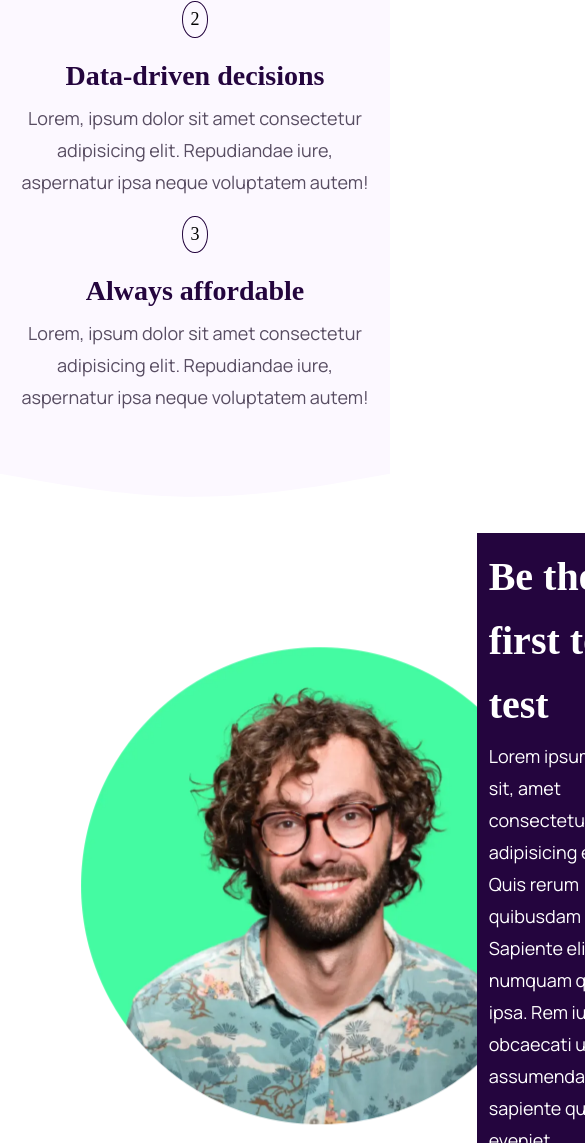
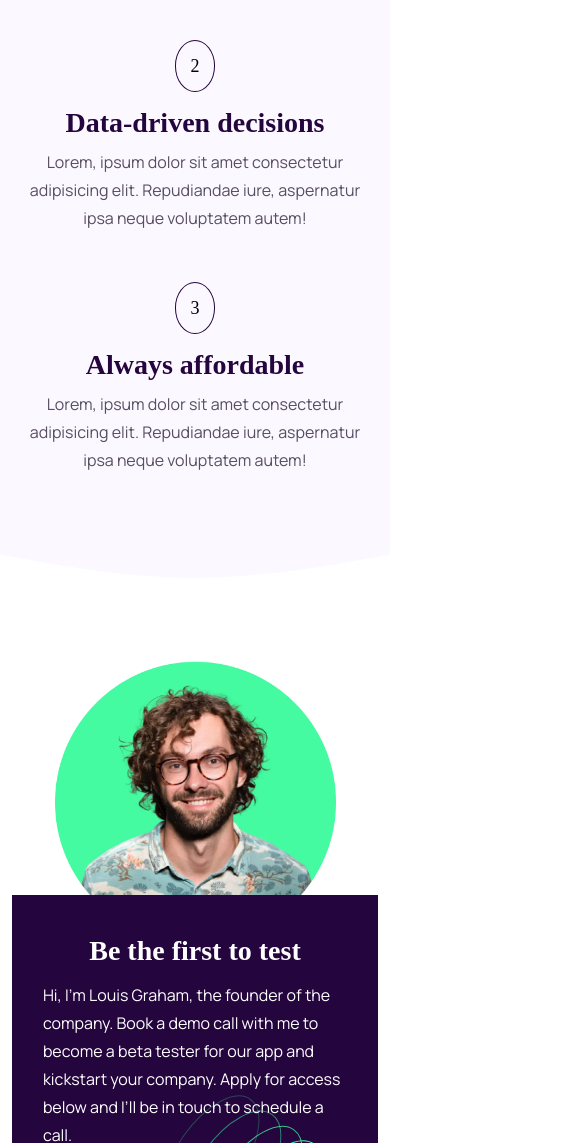
Before and after one commit to JoniShiro/workit-landing-page, a website built with Parcel: page src/index.html in a window 390 px wide. Shown: the part 857-2000 px from the top of the page, 585 px wide, since content can reach past the window. Built offline with nearby package versions, Linux system fonts and the light colour scheme.

Commit message:
add media queries and pseudo elements

```diff
--- a/src/assets/scss/layout/_footer.scss
+++ b/src/assets/scss/layout/_footer.scss
@@ -19,4 +19,13 @@
     justify-content: space-evenly;
     list-style: none;
 }
+@media screen and (max-width: 550px) {
+    .footer {
+        gap: 50px;
+    }
+    .footer-list {
+        width: 50%;
+        justify-content: space-between;
+    }
+}
 /* End Footer */
--- a/src/assets/scss/layout/_section.scss
+++ b/src/assets/scss/layout/_section.scss
@@ -13,14 +13,14 @@
 .features-section {
     flex-basis: 30.33%;
     text-align: center;
-    margin-inline: 3%;
+    margin: 5% 3%;
 
     &::before {
         counter-increment: section;
         content: counter(section);
         border: 1px solid var(--clr-neutral-900);
         border-radius: 50%;
-        padding: 2%;
+        padding: 4%;
     }
 }
 .features-section > * {
@@ -61,8 +61,12 @@
         flex-direction: column;
     }
     .feature-title {
-        font-size: 28px;
-        line-height: 36px;
+        font-size: var(--fs-32);
+        line-height: var(--line-height-36);
+    }
+    .feature-text {
+        font-size: var(--fs-16);
+        line-height: var(--line-height-28);
     }
 }
 /* End Features */
@@ -72,6 +76,17 @@
     align-items: center;
     justify-content: flex-start;
     padding: 15% 0 5% 0;
+    position: relative;
+
+    &::after {
+        content: "";
+        position: absolute;
+        inset: 0;
+        background-image: url("../../assets/images/bg-pattern-3.svg");
+        background-position: 85% 103%;
+        background-repeat: no-repeat;
+        z-index: 100;
+    }
 }
 .profile-section {
     display: flex;
@@ -79,8 +94,9 @@
     flex-direction: column;
     flex-basis: 730px;
     padding: 3%;
+    background-color: var(--clr-neutral-900);
     z-index: 20;
-    background-color: var(--clr-neutral-900);
+
 }
 .profile-img {
     max-width: 477px;
@@ -88,7 +104,7 @@
     z-index: 1;
     transform: translate(17%, -10%);
 }
-h2 {
+.profile-title {
     padding-bottom: 2%;
     font-family: var(--ff-primary);
     font-style: normal;
@@ -121,4 +137,30 @@ h2 {
     letter-spacing: -0.18px;
     color: var(--clr-neutral-900);
 }
+
+@media screen and (max-width: 550px) {
+    .profile {
+        flex-direction: column;
+    }
+    .profile-section {
+        margin-inline: 3%;
+        flex-basis: 343px;
+        justify-content: center;
+        align-items: center;
+        padding: 8%;
+    }
+    .profile-img {
+        width: 281px;
+        height: 281px;
+        transform: translate(0, 17%);
+    }
+    .profile-title {
+        font-size: var(--fs-32);
+        line-height: var(--line-height-48);
+    }
+    .profile-text {
+        font-size: var(--fs-16);
+        line-height: var(--line-height-28);
+    }
+}
 /* End Profile */
--- a/src/assets/scss/layout/main.scss
+++ b/src/assets/scss/layout/main.scss
@@ -11,6 +11,23 @@
     background-color: var(--clr-neutral-900);
     padding: 90px 0 250px 0;
     position: relative;
+
+    &::before {
+        content: "";
+        position: absolute;
+        inset: 0;
+        background-image: url("../../assets/images/bg-pattern-1.svg");
+        background-repeat: no-repeat;
+        background-position: -120px 60px;
+    }
+    &::after {
+        content: "";
+            position: absolute;
+            inset: 0;
+            background-image: url("../../assets/images/bg-pattern-2.svg");
+            background-repeat: no-repeat;
+            background-position: 104.5% 62%;
+    }
 }
 .main-title {
     max-width: 40%;
--- a/src/index.html
+++ b/src/index.html
@@ -51,8 +51,9 @@
   <section class="profile">
     <img class="profile-img" src="./assets/images/image-founder.webp" alt="CEO profile pic">
     <section class="profile-section">
-      <h2>Be the first to test</h2>
-      <p class="profile-text">Lorem ipsum dolor sit, amet consectetur adipisicing elit. Quis rerum quibusdam saepe. Sapiente eligendi numquam quae ipsa. Rem iusto obcaecati ut assumenda sapiente quam eveniet laboriosam? Laboriosam veniam placeat beatae.</p>
+      <h2 class="profile-title">Be the first to test</h2>
+      <p class="profile-text">Hi, I'm Louis Graham, the founder of the company. Book a demo call with me to become a beta tester for our app and
+      kickstart your company. Apply for access below and I’ll be in touch to schedule a call.</p>
       <button class="profile-btn">Apply for access</button>
     </section>
   </section>
```
Also changed, not shown: dist/bg-pattern-3.cab78500.svg (added), dist/index.html, 3 other files.
